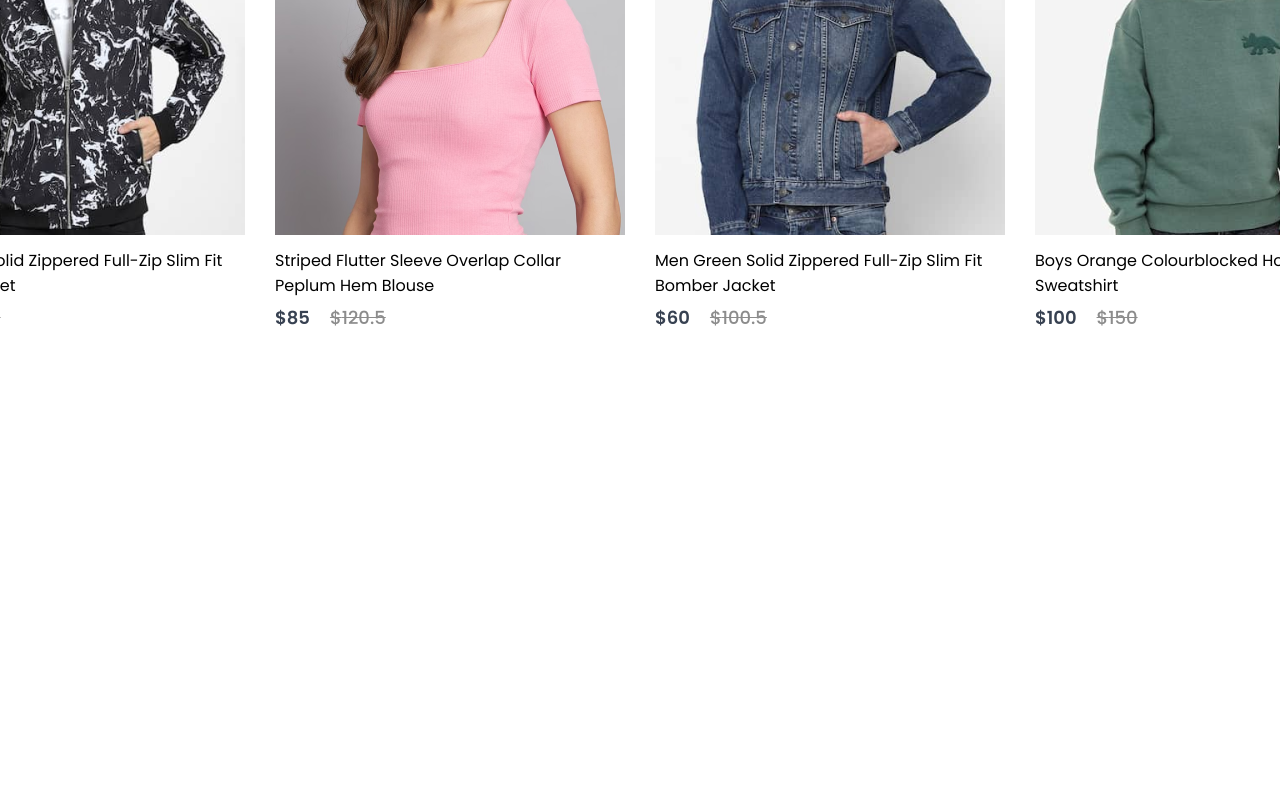
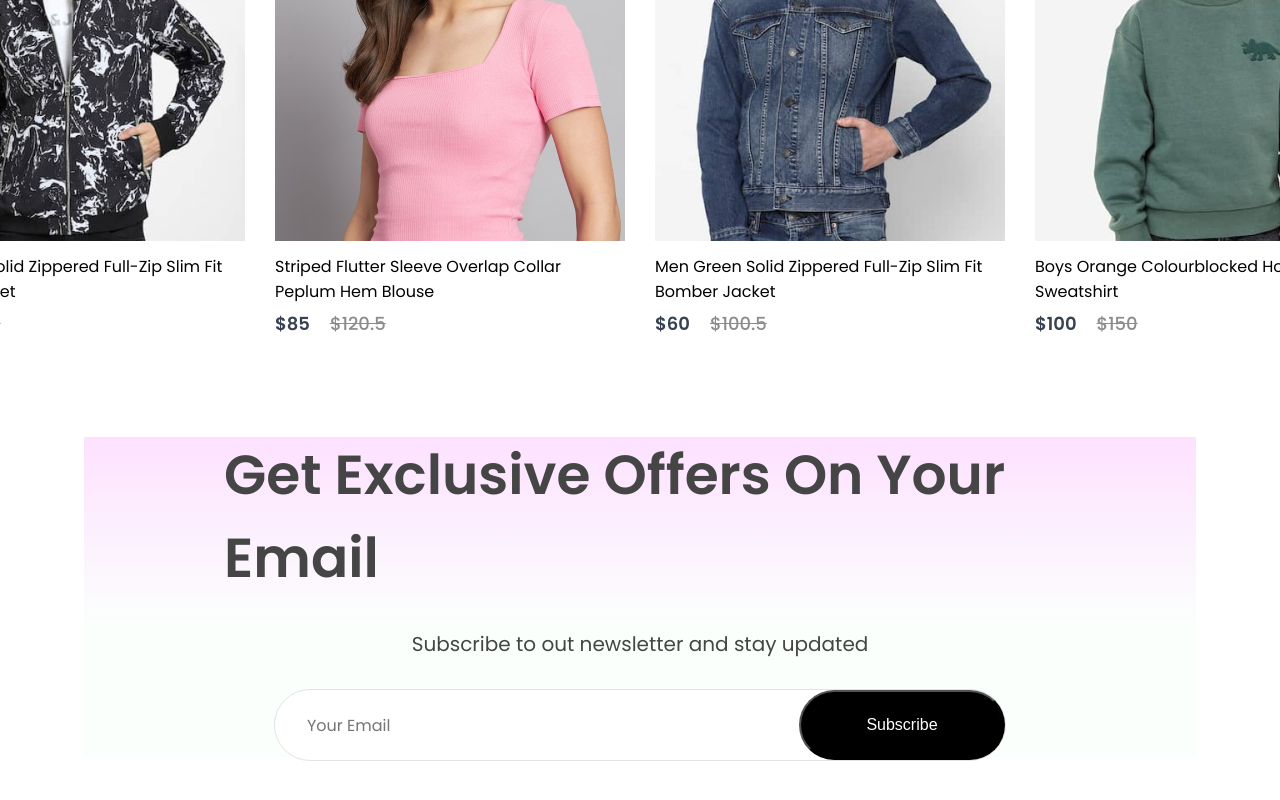
Before and after one commit to enmanuelsabarua/shopper, a React (Vite) app in the folder frontend/: page / in a window 1280 px wide. Shown: the part 3121-3921 px from the top of the page. Before the commit the page ends 3452 px from the top, so only its background shows below. Built offline with nearby package versions, Linux system fonts and the light colour scheme.

Commit message:
feat: add newsletter component

```diff
--- a/frontend/src/Components/NewCollections/NewCollections.css
+++ b/frontend/src/Components/NewCollections/NewCollections.css
@@ -3,7 +3,7 @@
   flex-direction: column;
   align-items: center;
   gap: 10px;
-  height: 90vh;
+    margin-bottom: 100px;
 }
 
 .new-collections h1 {
--- /dev/null
+++ b/frontend/src/Components/NewsLetter/NewsLetter.css
@@ -0,0 +1,55 @@
+.newsletter {
+  width: 65%;
+  height: 40vh;
+  display: flex;
+  flex-direction: column;
+  align-items: center;
+  justify-content: center;
+  margin: auto;
+  padding: 0 140px;
+  margin-bottom: 150px;
+  background: linear-gradient(180deg, #fde1ff 0%, #e1ffea22 60%);
+  gap: 30px;
+}
+
+.newsletter h1 {
+  color: #454545;
+  font-size: 55px;
+  font-weight: 600;
+}
+
+.newsletter p {
+  color: #454545;
+  font-size: 20px;
+}
+
+.newsletter div {
+  display: flex;
+  align-items: center;
+  justify-content: space-between;
+  background-color: white;
+  width: 730px;
+  height: 70px;
+  border-radius: 80px;
+  border: 1px solid #e3e3e3;
+}
+
+.newsletter input {
+  width: 500px;
+  margin-left: 30px;
+  border: none;
+  outline: none;
+  color: #616161;
+  font-family: Poppins;
+  font-size: 16px;
+}
+
+.newsletter div button {
+    width: 210px;
+    height: 70px;
+    border-radius: 80px;
+    background-color: black;
+    color: white;
+    font-size: 16px;
+    cursor: pointer;
+}
--- /dev/null
+++ b/frontend/src/Components/NewsLetter/NewsLetter.jsx
@@ -0,0 +1,14 @@
+import './NewsLetter.css';
+
+export const NewsLetter = () => {
+  return (
+    <div className='newsletter'>
+        <h1>Get Exclusive Offers On Your Email</h1>
+        <p>Subscribe to out newsletter and stay updated</p>
+        <div>
+            <input type="email" placeholder='Your Email' />
+            <button>Subscribe</button>
+        </div>
+    </div>
+  )
+}
--- a/frontend/src/Pages/Shop.jsx
+++ b/frontend/src/Pages/Shop.jsx
@@ -1,5 +1,6 @@
 import { Hero } from "../Components/Hero/Hero"
 import { NewCollections } from "../Components/NewCollections/NewCollections"
+import { NewsLetter } from "../Components/NewsLetter/NewsLetter"
 import { Offers } from "../Components/Offers/Offers"
 import { Popular } from "../Components/Popular/Popular"
 
@@ -10,6 +11,7 @@
         <Popular />
         <Offers />
         <NewCollections />
+        <NewsLetter />
     </div>
   )
 }
```
